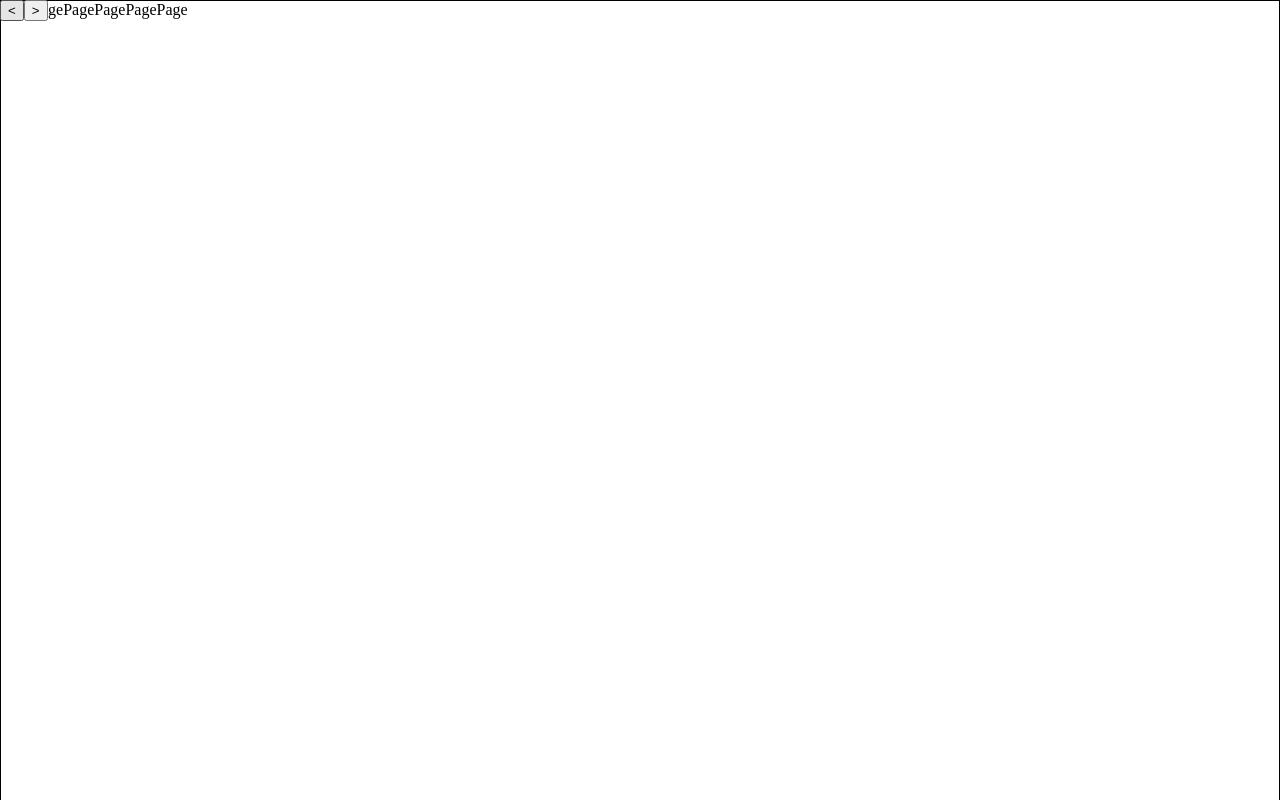
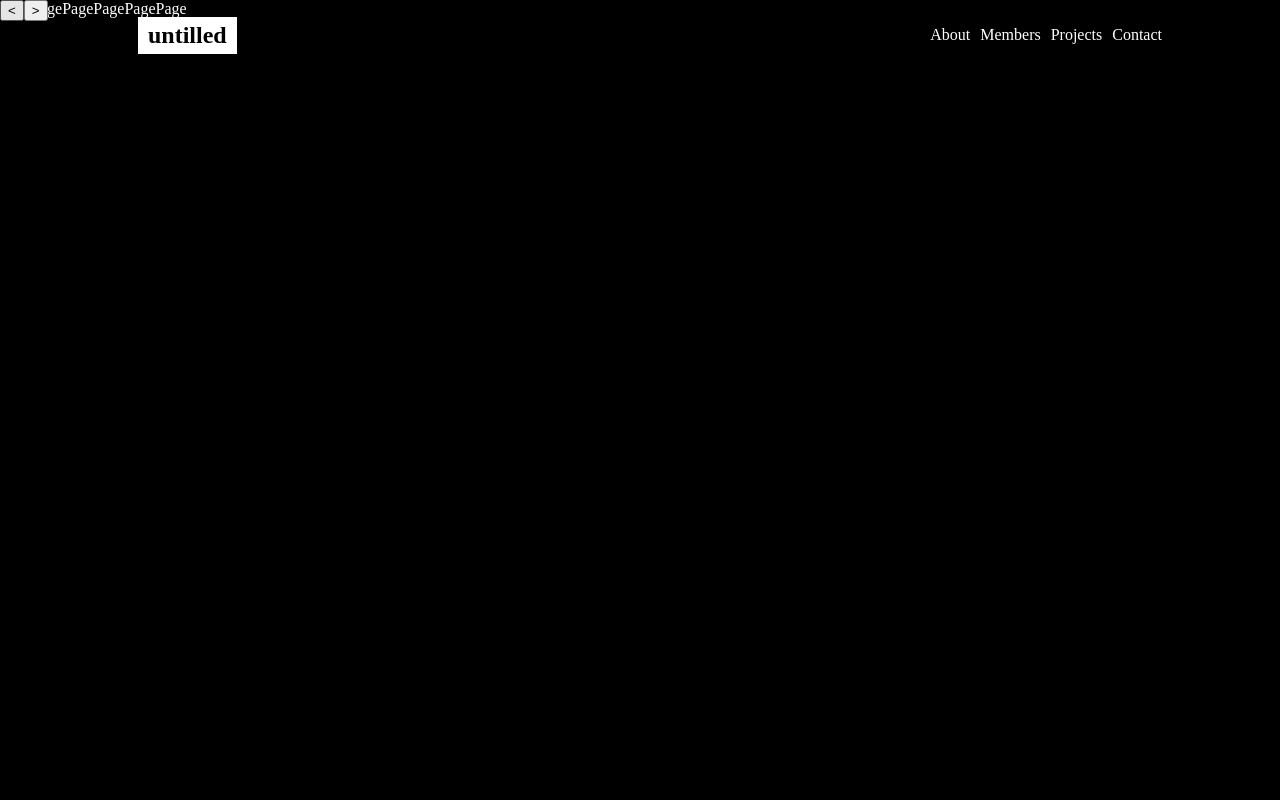
Before and after one commit to untilled/untilled.team, a Next.js app: page / in a window 1280 px wide. Built offline with nearby package versions, Linux system fonts and the light colour scheme.

Commit message:
[update] design

```diff
--- a/src/components/Home/Page.tsx
+++ b/src/components/Home/Page.tsx
@@ -4,7 +4,7 @@ import React from 'react'
 type Props = {}
 
 const Page = (props: Props) => {
-  return <Wrapper className="borderLine">PagePagePagePagePagePage</Wrapper>
+  return <Wrapper className="">PagePagePagePagePagePage</Wrapper>
 }
 
 const Wrapper = styled.div`
--- a/src/components/_base/Layout/Header.tsx
+++ b/src/components/_base/Layout/Header.tsx
@@ -5,15 +5,15 @@ type Props = {}
 
 const Header = ({}: Props) => {
   return (
-    <Wrapper className="borderLine">
+    <Wrapper className="">
       <Container className="container ">
-        <div>untilled</div>
-        <div>
+        <Left>untilled</Left>
+        <Right>
           <div>About</div>
           <div>Members</div>
           <div>Projects</div>
           <div>Contact</div>
-        </div>
+        </Right>
       </Container>
     </Wrapper>
   )
@@ -23,6 +23,7 @@ const Wrapper = styled.div`
   position: fixed;
   width: 100%;
   height: 50px;
+  padding: 10px;
 `
 const Container = styled.div`
   display: flex;
@@ -31,4 +32,17 @@ const Container = styled.div`
   justify-content: space-between;
 `
 
+const Left = styled.div`
+  padding: 5px 10px;
+  background-color: white;
+  color: black;
+  font-weight: 600;
+  font-size: 1.5rem;
+`
+
+const Right = styled.div`
+  display: flex;
+  gap: 10px;
+`
+
 export default Header
--- a/src/components/_base/Layout/index.tsx
+++ b/src/components/_base/Layout/index.tsx
@@ -10,7 +10,7 @@ type Props = {
 const Layout = ({ children }: Props) => {
   return (
     <Wrapper>
-      {/* <Header /> */}
+      <Header />
       <Main>{children}</Main>
       {/* <Footer /> */}
     </Wrapper>
--- a/src/styles/globals.ts
+++ b/src/styles/globals.ts
@@ -6,9 +6,11 @@ export const globalStyles = css`
     padding: 0;
     margin: 0;
     box-sizing: border-box;
+    background-color: black;
+    color: white;
   }
   .container {
-    max-width: 1200px;
+    max-width: 1024px;
     margin: 0 auto;
     padding: 0px 5px;
   }
```
Also changed, not shown: 2 other files (tests, documents, lock files or other folders).
